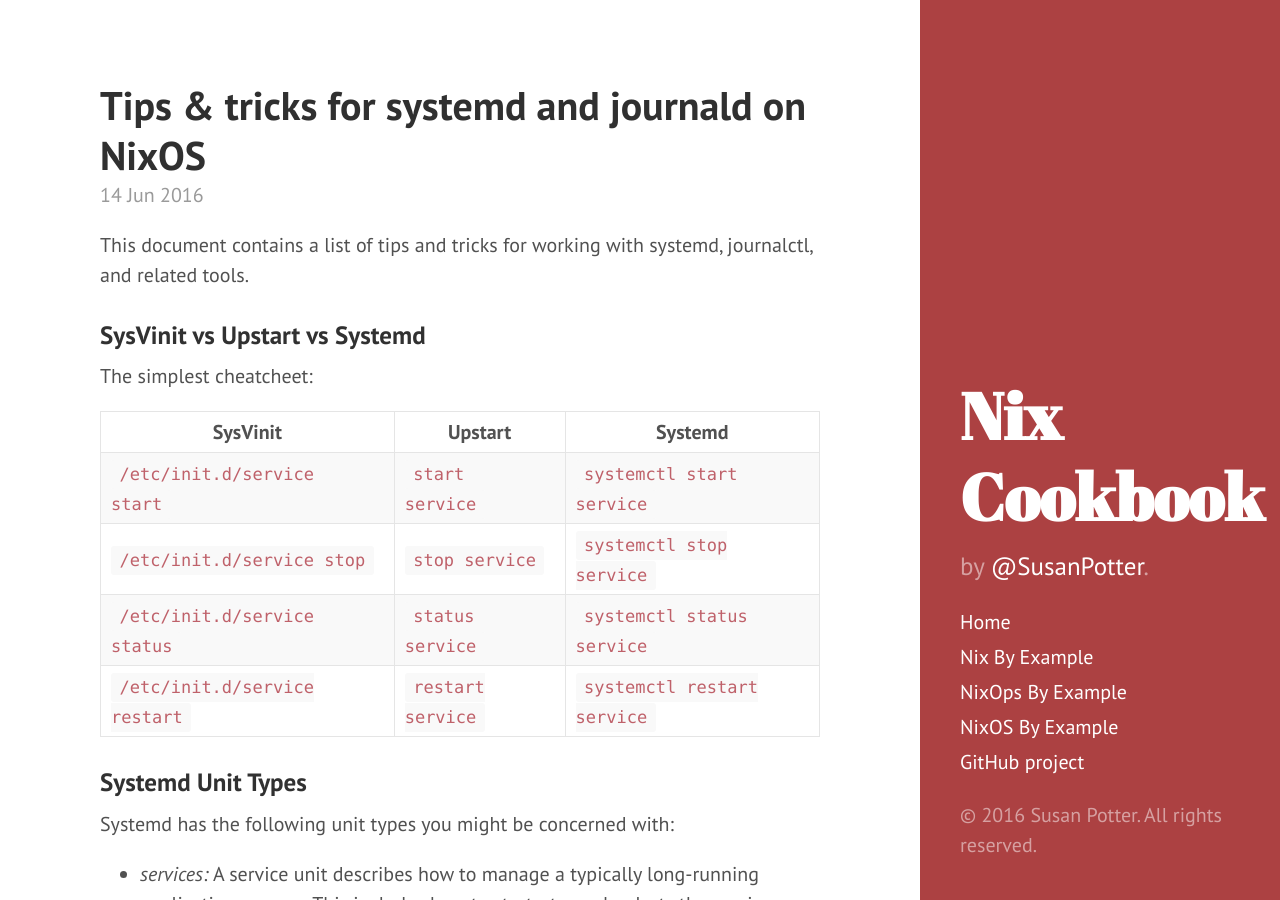
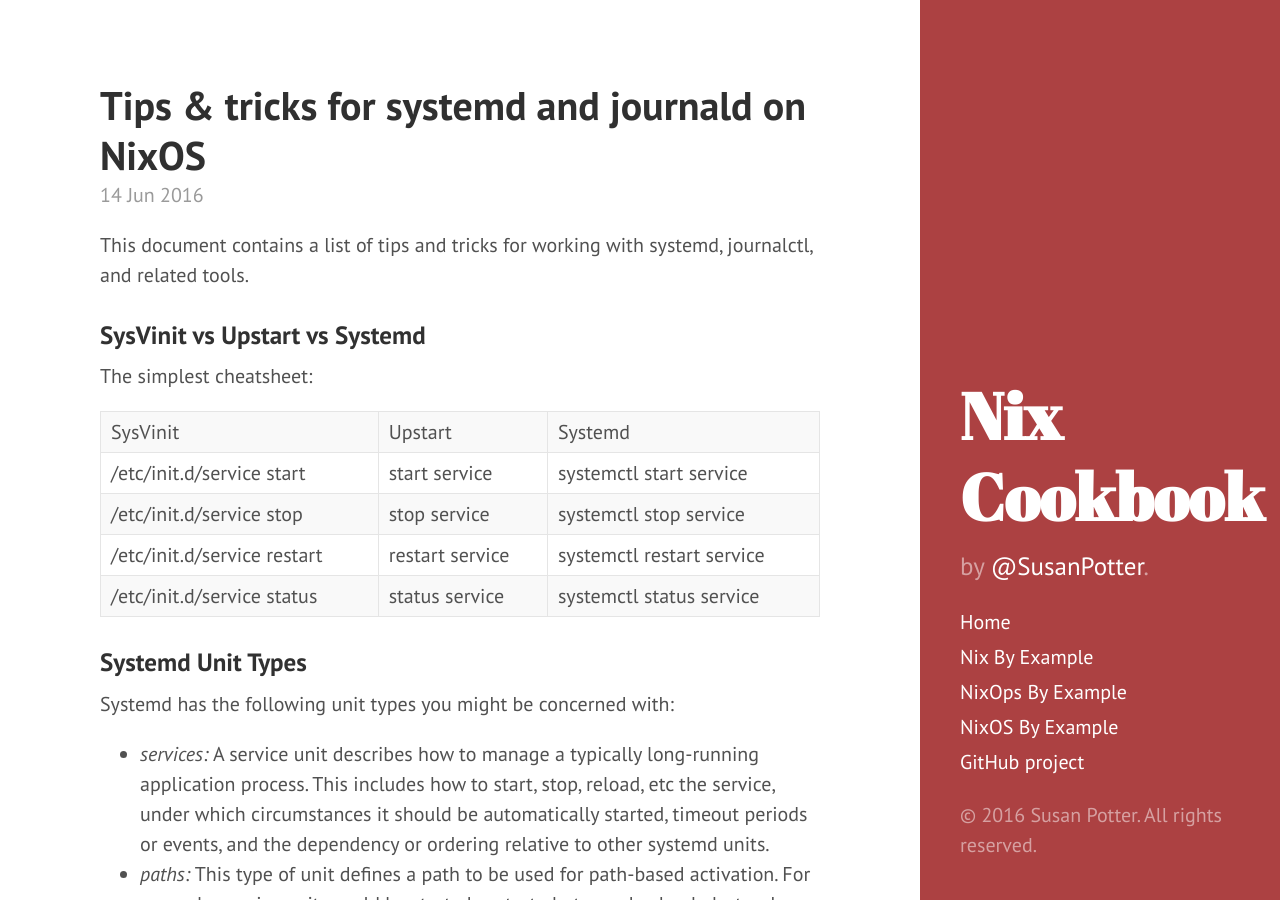
Before and after one commit to functionalops/nix-cookbook, a Jekyll site: the page built from _posts/2016-06-14-nixos-systemd-journald.md, in a window 1280 px wide and 900 px high. Built offline with Jekyll 4.4.1, drawn with Linux system fonts in a browser that asks for light colours; Markdown is read by kramdown in place of the engine named in the settings.

Commit message:
Fix markdown table formatting in a post, again, again

```diff
--- a/_posts/2016-06-14-nixos-systemd-journald.md
+++ b/_posts/2016-06-14-nixos-systemd-journald.md
@@ -8,15 +8,35 @@
 
 ### SysVinit vs Upstart vs Systemd
 
-The simplest cheatcheet:
+The simplest cheatsheet:
 
-| SysVinit                      | Upstart           | Systemd                     |
-|-------------------------------|-------------------|-----------------------------|
-| `/etc/init.d/service start`   | `start service`   | `systemctl start service`   |
-| `/etc/init.d/service stop`    | `stop service`    | `systemctl stop service`    |
-| `/etc/init.d/service status`  | `status service`  | `systemctl status service`  |
-| `/etc/init.d/service restart` | `restart service` | `systemctl restart service` |
-
+<table>
+<tr>
+  <td>SysVinit</td>
+  <td>Upstart</td>
+  <td>Systemd</td>
+</tr>
+<tr>
+  <td>/etc/init.d/service start</td>
+  <td>start service</td>
+  <td>systemctl start service</td>
+</tr>
+<tr>
+  <td>/etc/init.d/service stop</td>
+  <td>stop service</td>
+  <td>systemctl stop service</td>
+</tr>
+<tr>
+  <td>/etc/init.d/service restart</td>
+  <td>restart service</td>
+  <td>systemctl restart service</td>
+</tr>
+<tr>
+  <td>/etc/init.d/service status</td>
+  <td>status service</td>
+  <td>systemctl status service</td>
+</tr>
+</table>
 
 ### Systemd Unit Types
 
```
